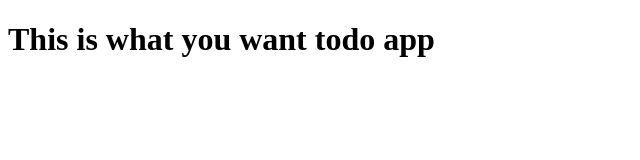
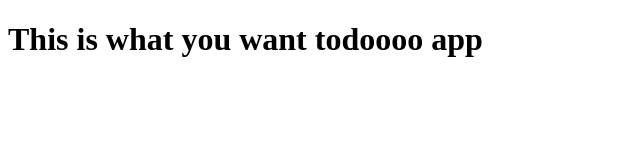
Before and after one commit to IMuniruViu/issahs-workspace, an Angular app: page / in a window 1280 px wide. Shown: the top 160 px of the page, without its empty margins (0-640 px from the left). Built offline with nearby package versions, Linux system fonts and the light colour scheme.

Commit message:
commit a craime

```diff
--- a/angular.json
+++ b/angular.json
@@ -14,6 +14,7 @@
           "builder": "@angular-devkit/build-angular:browser",
           "options": {
             "outputPath": "dist/todo-app",
+            "baseHref": "/todo-app/",
             "index": "projects/todo-app/src/index.html",
             "main": "projects/todo-app/src/main.ts",
             "polyfills": [
@@ -104,6 +105,7 @@
         "build": {
           "builder": "@angular-devkit/build-angular:browser",
           "options": {
+            "baseHref": "/real-estate/",
             "outputPath": "dist/real-estate",
             "index": "projects/real-estate/src/index.html",
             "main": "projects/real-estate/src/main.ts",
--- a/projects/real-estate/src/app/app.component.html
+++ b/projects/real-estate/src/app/app.component.html
@@ -1 +1 @@
-<h1>This is really an estateeeaeeaea </h1>
+<h1>This is really an estayte </h1>
--- a/projects/todo-app/src/app/app.component.html
+++ b/projects/todo-app/src/app/app.component.html
@@ -1 +1 @@
-<h1>This is what you want todo app</h1>
+<h1>This is what you want todoooo app</h1>
```
